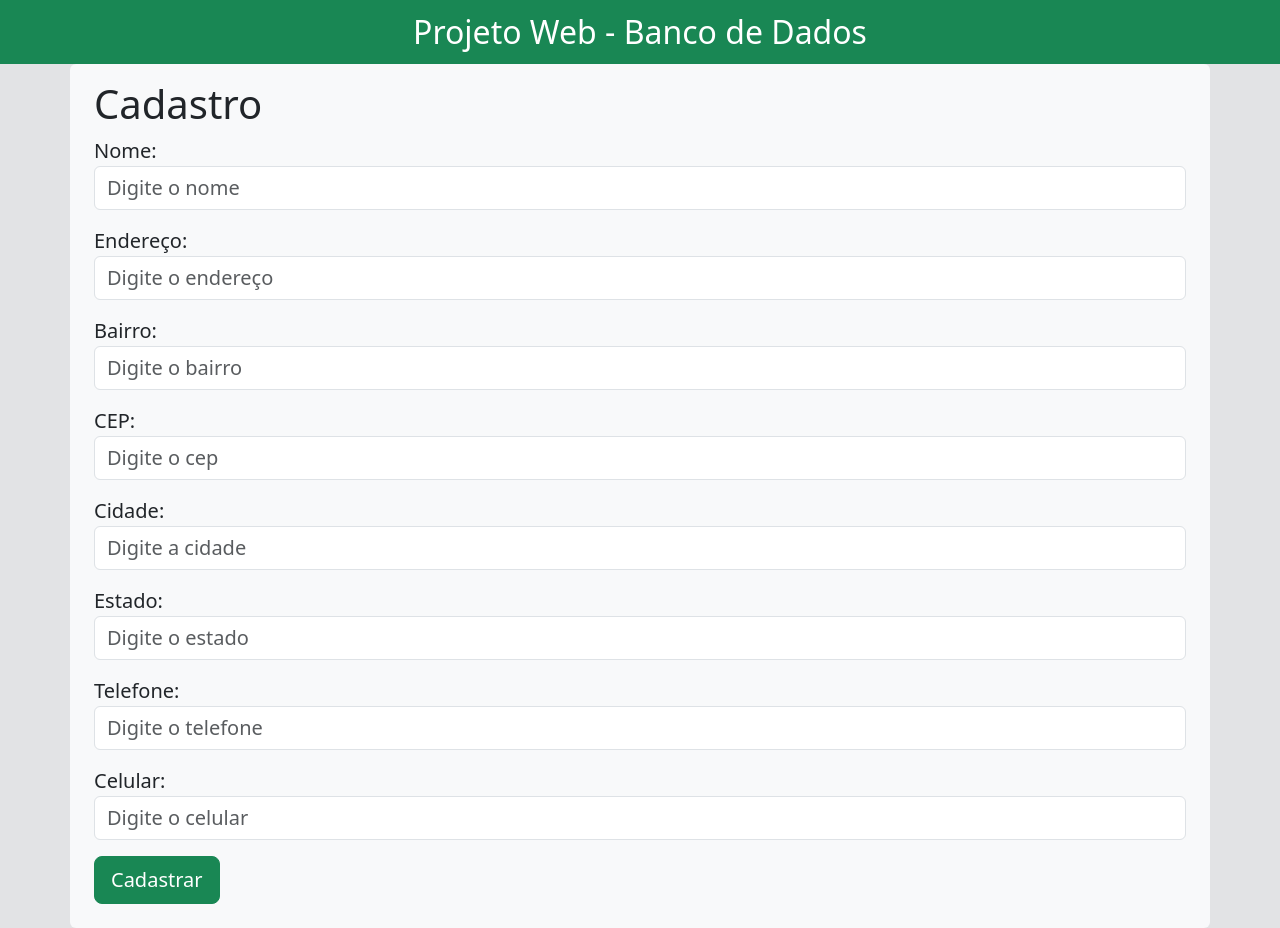
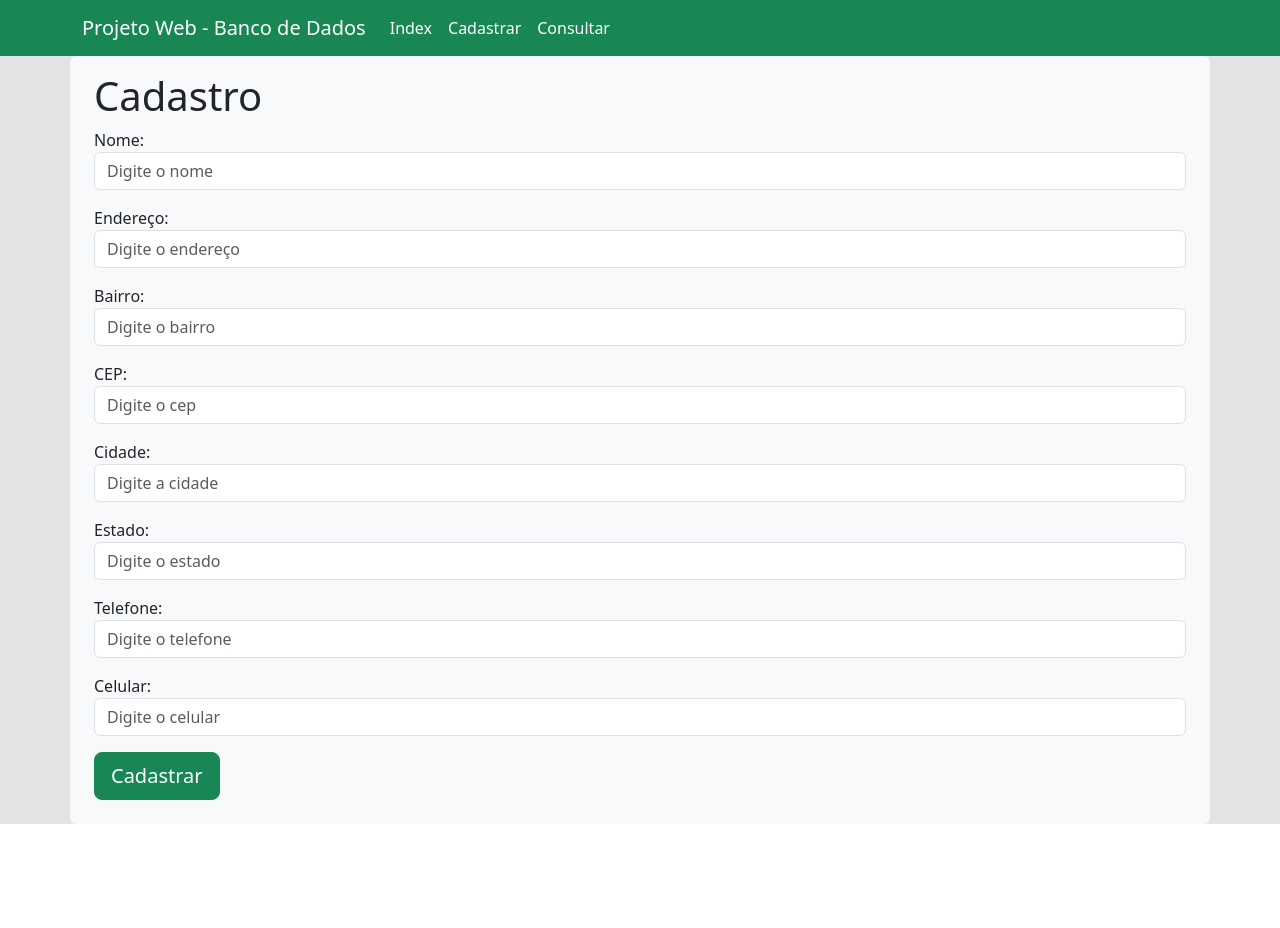
Before and after one commit to Lucas-Tino/Conex-o-com-banco-de-dados---PHP, a PHP site: page /cadastrar.php in a window 1280 px wide. After the commit the page ends 824 px from the top, so only its background shows below. Run offline with PHP 8.4, Linux system fonts and the light colour scheme.

Commit message:
Melhorias na navbar e redirecionamento

```diff
--- a/cadastrar.php
+++ b/cadastrar.php
@@ -10,7 +10,20 @@
 
 <body class="bg-secondary-subtle">
     <nav class="navbar navbar-expand-lg bg-success">
-        <p class="text-white fs-2 text-center mx-auto my-auto">Projeto Web - Banco de Dados</p>
+        <div class="container">
+            <a class="navbar-brand text-white" href="index.php">Projeto Web - Banco de Dados</a>
+            <button class="navbar-toggler text-white" type="button" data-bs-toggle="collapse" data-bs-target="#navbarNavAltMarkup"
+                aria-controls="navbarNavAltMarkup" aria-expanded="false" aria-label="Toggle navigation">
+                <span class="navbar-toggler-icon"></span>
+            </button>
+            <div class="collapse navbar-collapse" id="navbarNavAltMarkup">
+                <div class="navbar-nav">
+                    <a class="nav-link text-white active" href="index.php">Index</a>
+                    <a class="nav-link text-white" href="cadastrar.php">Cadastrar</a>
+                    <a class="nav-link text-white" href="consultar.php?acao=semacao">Consultar</a>
+                </div>
+            </div>
+        </div>
     </nav>
 
     <div class="container bg-light rounded px-4 pt-3">
@@ -18,50 +31,50 @@
         <!-- o método do formulário é definido como POST e sua ação (para onde os dados serão enviados) como o arquivo pessoaController.php -->
         <form method="POST" action="controller/pessoaController.php?acao=inserir">
             <div class="form-group mb-3">
-                <label for="nome" class="fs-5">Nome:</label>
-                <input type="text" class="form-control fs-5" id="nome" name="nome" placeholder="Digite o nome">
+                <label for="nome" class="fs-6">Nome:</label>
+                <input type="text" class="form-control fs-6" id="nome" name="nome" placeholder="Digite o nome">
             </div>
 
 
             <div class="form-group mb-3">
-                <label for="endereco" class="fs-5">Endereço:</label>
-                <input type="text" class="form-control fs-5" id="endereco" name="endereco" placeholder="Digite o endereço">
+                <label for="endereco" class="fs-6">Endereço:</label>
+                <input type="text" class="form-control fs-6" id="endereco" name="endereco" placeholder="Digite o endereço">
             </div>
 
 
             <div class="form-group mb-3">
-                <label for="bairro" class="fs-5">Bairro:</label>
-                <input type="text" class="form-control fs-5" id="bairro" name="bairro" placeholder="Digite o bairro">
+                <label for="bairro" class="fs-6">Bairro:</label>
+                <input type="text" class="form-control fs-6" id="bairro" name="bairro" placeholder="Digite o bairro">
             </div>
 
 
             <div class="form-group mb-3">
-                <label for="cep" class="fs-5">CEP:</label>
-                <input type="text" class="form-control fs-5" id="cep" name="cep" placeholder="Digite o cep">
+                <label for="cep" class="fs-6">CEP:</label>
+                <input type="text" class="form-control fs-6" id="cep" name="cep" placeholder="Digite o cep">
             </div>
 
 
             <div class="form-group mb-3">
-                <label for="cidade" class="fs-5">Cidade:</label>
-                <input type="text" class="form-control fs-5" id="cidade" name="cidade" placeholder="Digite a cidade">
+                <label for="cidade" class="fs-6">Cidade:</label>
+                <input type="text" class="form-control fs-6" id="cidade" name="cidade" placeholder="Digite a cidade">
             </div>
 
 
             <div class="form-group mb-3">
-                <label for="estado" class="fs-5">Estado:</label>
-                <input type="text" class="form-control fs-5" id="estado" name="estado" placeholder="Digite o estado">
+                <label for="estado" class="fs-6">Estado:</label>
+                <input type="text" class="form-control fs-6" id="estado" name="estado" placeholder="Digite o estado">
             </div>
 
 
             <div class="form-group mb-3">
-                <label for="telefone" class="fs-5">Telefone:</label>
-                <input type="text" class="form-control fs-5" id="telefone" name="telefone" placeholder="Digite o telefone">
+                <label for="telefone" class="fs-6">Telefone:</label>
+                <input type="text" class="form-control fs-6" id="telefone" name="telefone" placeholder="Digite o telefone">
             </div>
 
 
             <div class="form-group mb-3">
-                <label for="celular" class="fs-5">Celular:</label>
-                <input type="text" class="form-control fs-5" id="celular" name="celular" placeholder="Digite o celular">
+                <label for="celular" class="fs-6">Celular:</label>
+                <input type="text" class="form-control fs-6" id="celular" name="celular" placeholder="Digite o celular">
             </div>
 
 
--- a/controller/pessoaController.php
+++ b/controller/pessoaController.php
@@ -15,10 +15,13 @@ class PessoaController {
         // condicional para executar a função inserir desta classe caso a variável GET acao seja igual a inserir, ou a função atualizar caso ela seja igual a atualizar
         if($_GET['acao'] == 'inserir') {
             $this->inserir();
+            header('Location: ../consultar.php?acao=semacao');
         } else if($_GET['acao'] == 'atualizar') {
             $this->atualizar($_GET['id']);
+            header('Location: ../consultar.php?acao=semacao');
         } else if($_GET['acao'] == 'excluir') {
             $this->excluir($_GET['id']);
+            header('Location: ../consultar.php?acao=semacao');
         }
     }
 
```
Also changed, not shown: consultar.php (+17 -4 lines), editar.php (+30 -17 lines), excluir.php (+30 -17 lines), index.php (+30 -8 lines).
